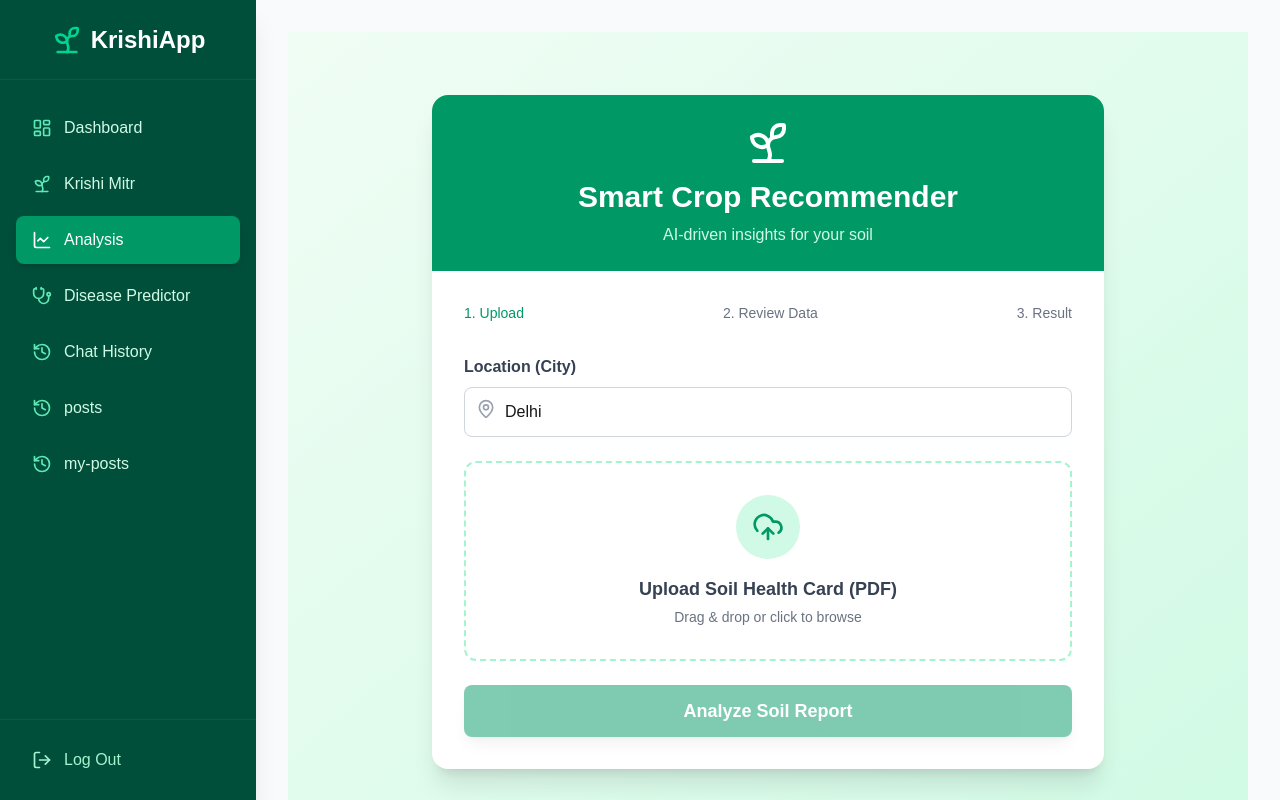
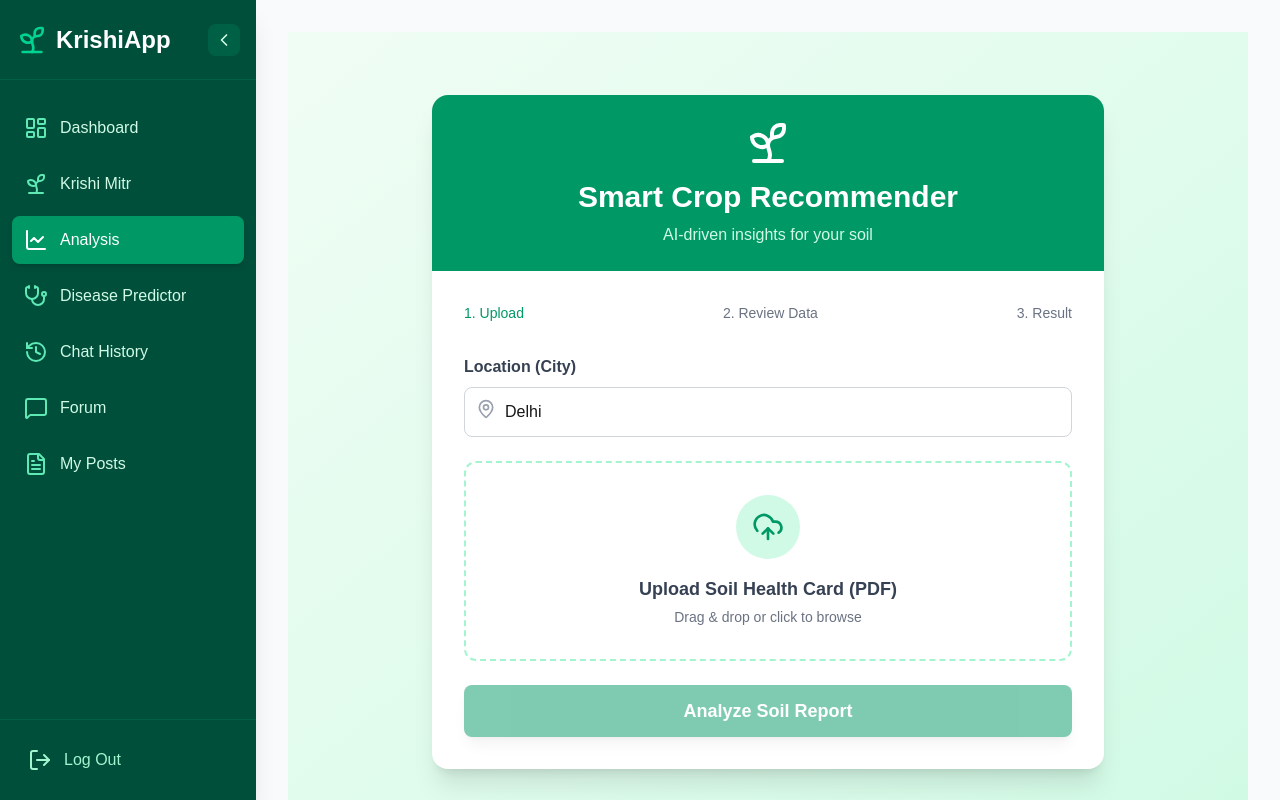
Before and after one commit to Prathamesh0415/Krishi_Ai, a Next.js app: page /analysis in a window 1280 px wide. Built offline with nearby package versions, Linux system fonts and the light colour scheme.

Commit message:
made navbar collapsible also add icons

```diff
--- a/src/components/Sidebar.tsx
+++ b/src/components/Sidebar.tsx
@@ -1,6 +1,7 @@
 "use client";
 import Link from "next/link";
 import { usePathname } from "next/navigation";
+import { useState } from "react";
 import {
   LayoutDashboard,
   Sprout,
@@ -8,7 +9,12 @@ import {
   Stethoscope,
   LogOut,
   History,
-} from "lucide-react"; // install lucide-react for icons
+  MessageSquare,
+  FileText,
+  User,
+  ChevronLeft,
+  ChevronRight,
+} from "lucide-react";
 import { signOut } from "next-auth/react";
 
 const menuItems = [
@@ -16,40 +22,74 @@ const menuItems = [
   { name: "Krishi Mitr", href: "/krishi-mitr", icon: Sprout },
   { name: "Analysis", href: "/analysis", icon: LineChart },
   { name: "Disease Predictor", href: "/disease-predictor", icon: Stethoscope },
-  { name: "Chat History", href: "/chat-history", icon: History},
-  { name: "posts", href: "/posts", icon: History},
-  { name: "my-posts", href: "/my-posts", icon: History}
+  { name: "Chat History", href: "/chat-history", icon: History },
+  { name: "Forum", href: "/posts", icon: MessageSquare }, // Updated icon/name suggestion
+  { name: "My Posts", href: "/my-posts", icon: FileText }, // Updated icon/name suggestion
 ];
 
 export default function Sidebar() {
   const pathname = usePathname();
+  const [isCollapsed, setIsCollapsed] = useState(false);
 
   return (
-    <div className="flex h-full w-64 flex-col bg-emerald-900 text-white shadow-xl">
+    <div
+      className={`flex h-full flex-col bg-emerald-900 text-white shadow-xl transition-all duration-300 ease-in-out ${
+        isCollapsed ? "w-20" : "w-64"
+      }`}
+    >
       {/* Logo Section */}
-      <div className="flex items-center justify-center h-20 border-b border-emerald-800">
-        <h1 className="text-2xl font-bold flex items-center gap-2">
-          <Sprout className="h-8 w-8 text-emerald-400" />
-          KrishiApp
-        </h1>
+      <div className="flex items-center justify-between h-20 border-b border-emerald-800 px-4">
+        {!isCollapsed && (
+          <h1 className="text-2xl font-bold flex items-center gap-2 whitespace-nowrap overflow-hidden">
+            <Sprout className="h-8 w-8 text-emerald-400" />
+            <span>KrishiApp</span>
+          </h1>
+        )}
+        {/* If collapsed, just show the logo icon centered */}
+        {isCollapsed && (
+            <div className="w-full flex justify-center">
+                 <Sprout className="h-8 w-8 text-emerald-400" />
+            </div>
+        )}
+
+        {/* Toggle Button */}
+        <button
+          onClick={() => setIsCollapsed(!isCollapsed)}
+          className={`p-1.5 rounded-lg bg-emerald-800 hover:bg-emerald-700 text-emerald-100 transition-colors ${isCollapsed ? "absolute -right-3 top-8 shadow-md border border-emerald-700 rounded-full" : ""}`}
+        >
+          {isCollapsed ? (
+            <ChevronRight className="h-4 w-4" />
+          ) : (
+            <ChevronLeft className="h-5 w-5" />
+          )}
+        </button>
       </div>
 
       {/* Navigation Links */}
-      <nav className="flex-1 px-4 py-6 space-y-2">
+      <nav className="flex-1 px-3 py-6 space-y-2">
         {menuItems.map((item) => {
           const isActive = pathname === item.href;
           return (
             <Link
               key={item.href}
               href={item.href}
-              className={`flex items-center gap-3 px-4 py-3 rounded-lg transition-all duration-200 group ${
+              title={isCollapsed ? item.name : ""} // Tooltip on hover when collapsed
+              className={`flex items-center gap-3 px-3 py-3 rounded-lg transition-all duration-200 group ${
                 isActive
                   ? "bg-emerald-600 text-white shadow-md"
                   : "text-emerald-100 hover:bg-emerald-800 hover:text-white"
-              }`}
+              } ${isCollapsed ? "justify-center" : ""}`}
             >
-              <item.icon className={`h-5 w-5 ${isActive ? "text-white" : "text-emerald-300 group-hover:text-white"}`} />
-              <span className="font-medium">{item.name}</span>
+              <item.icon
+                className={`flex-shrink-0 h-6 w-6 ${
+                  isActive ? "text-white" : "text-emerald-300 group-hover:text-white"
+                }`}
+              />
+              {!isCollapsed && (
+                <span className="font-medium whitespace-nowrap overflow-hidden transition-opacity duration-300">
+                  {item.name}
+                </span>
+              )}
             </Link>
           );
         })}
@@ -59,10 +99,13 @@ export default function Sidebar() {
       <div className="p-4 border-t border-emerald-800">
         <button
           onClick={() => signOut({ callbackUrl: "/login" })}
-          className="flex w-full items-center gap-3 px-4 py-3 text-emerald-200 hover:bg-emerald-800 hover:text-white rounded-lg transition-colors"
+          title={isCollapsed ? "Log Out" : ""}
+          className={`flex w-full items-center gap-3 px-3 py-3 text-emerald-200 hover:bg-emerald-800 hover:text-white rounded-lg transition-colors ${
+             isCollapsed ? "justify-center" : ""
+          }`}
         >
-          <LogOut className="h-5 w-5" />
-          <span>Log Out</span>
+          <LogOut className="flex-shrink-0 h-6 w-6" />
+          {!isCollapsed && <span className="whitespace-nowrap">Log Out</span>}
         </button>
       </div>
     </div>
```
